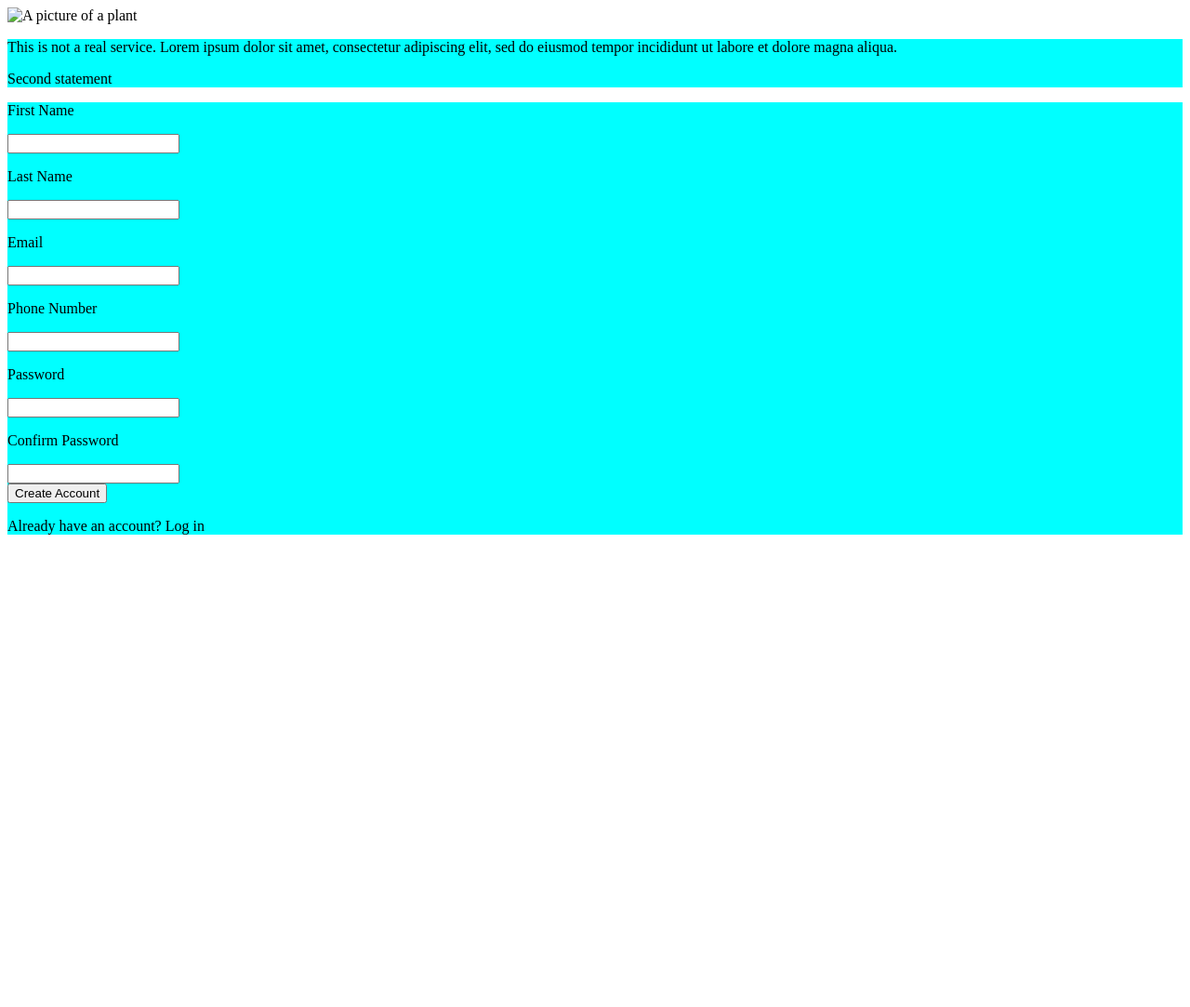
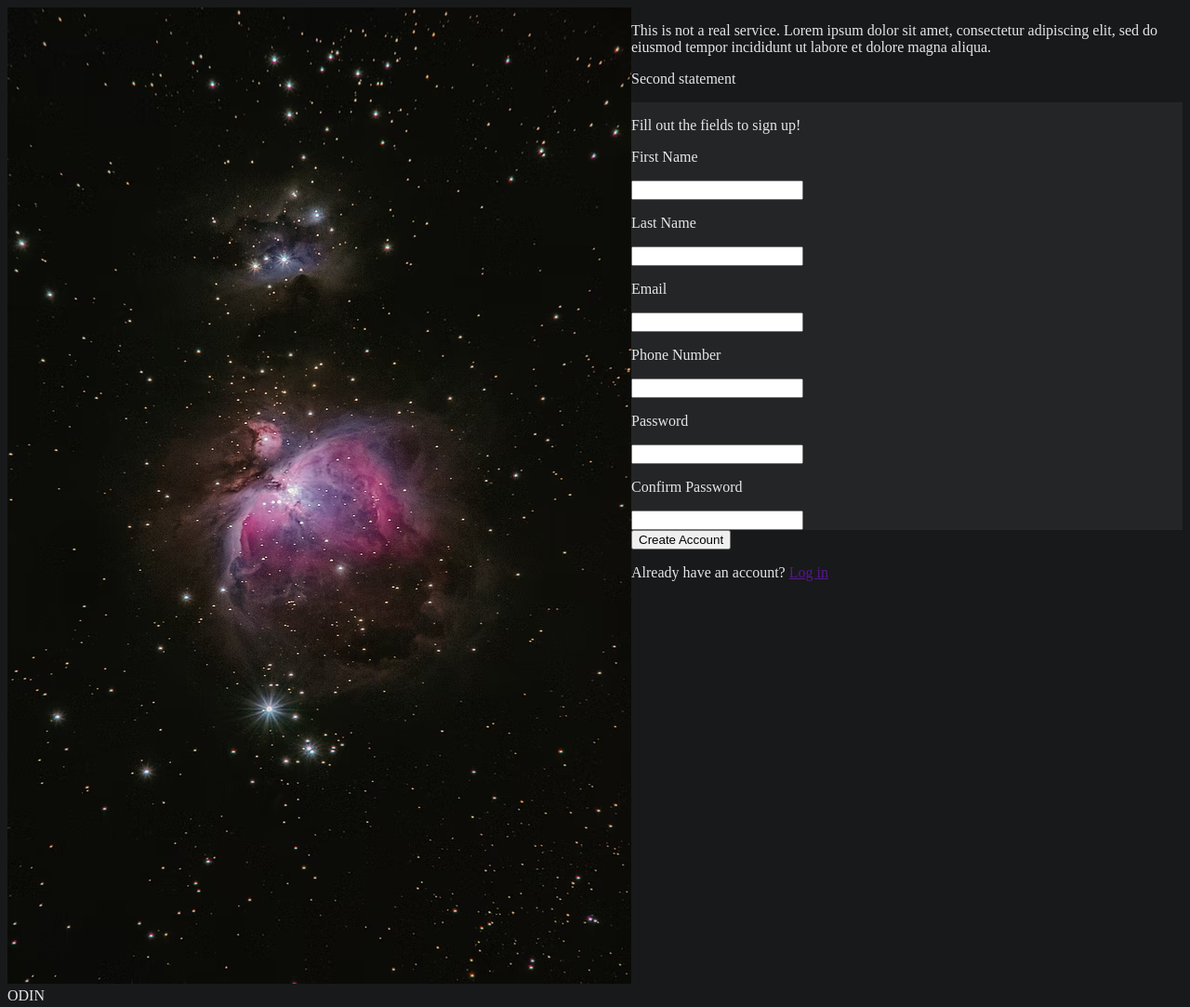
Before and after one commit to jbaldwin0/odin-sign-up-form, a plain HTML site: page index.html in a window 1280 px wide. Shown: the top 1083 px of the page at 93% size. Before the commit the page ends 800 px from the top, so only its background shows below. Drawn offline with Linux system fonts and the light colour scheme.

Commit message:
Add image, create color palette, and add some css

```diff
--- a/index.html
+++ b/index.html
@@ -4,19 +4,27 @@
     <meta charset="UTF-8">
     <meta http-equiv="X-UA-Compatible" content="IE=edge">
     <meta name="viewport" content="width=device-width, initial-scale=1.0">
-    <link rel="stylesheet" href="/style.css">
+    <link rel="stylesheet" href="style.css">
     <script src="script.js"></script>
     <title>Sign-up Form</title>
 </head>
 <body>
-    <img src="plant" alt="A picture of a plant">
+    <div class="card-container">
+        <img class="card-image" src="space.avif" alt="A picture of space">
+        <div class="card-body">
+            <div class="card-text">ODIN</div>
+        </div>
+        <p>Photo by Alexander Andrews on Unsplash</p>
+    </div>
+    <div class="right-side">
         <div>
             <p>This is not a real service. Lorem ipsum dolor sit amet,
                 consectetur adipiscing elit, sed do eiusmod tempor incididunt
                 ut labore et dolore magna aliqua.</p>
             <p>Second statement</p>
         </div>
-    <div>
+        <div class="input-section">
+            <p>Fill out the fields to sign up!</p>
             <form action="">
                 <p>First Name</p>
                 <input type="text">
@@ -34,7 +42,8 @@
         </div>
         <div>
             <button>Create Account</button>
-        <p>Already have an account? Log in</p>
+            <p>Already have an account? <a href="">Log in</a></p>
+        </div>
     </div>
 </body>
 </html>
--- a/style.css
+++ b/style.css
@@ -1,3 +1,34 @@
+ :root {
+    --dark-grey: #18191a;
+    --overlay-grey: #242526;
+    --hover-grey: #3a3b3c;
+    --primary-text: #e4e6eb;
+    --secondary-text: #b0b3b8;
+ }
+
+ body {
+    background-color: var(--dark-grey);
+    color: var(--primary-text);
+    display: flex;
+ }
+
  div {
-    background-color: aqua;
+    color: var(--primary-text);
  }
+
+ .card-container {
+
+ }
+
+ .card-image {
+
+ }
+
+ .right-side {
+    display: flex;
+    flex-direction: column;
+ }
+
+ .input-section {
+    background-color: var(--overlay-grey);
+ }
```
Also changed, not shown: space.avif (added), 1 other file. Lines whose indentation alone changed are shown as unchanged.
